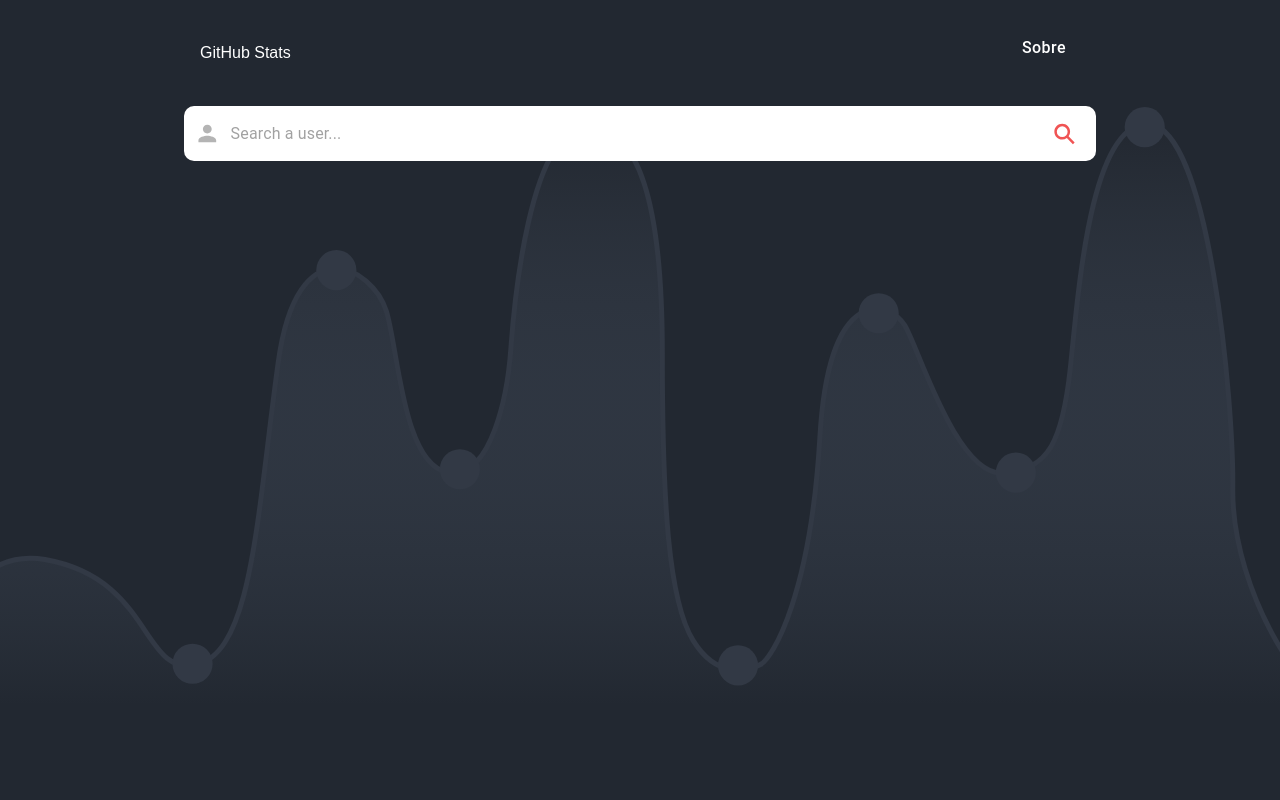
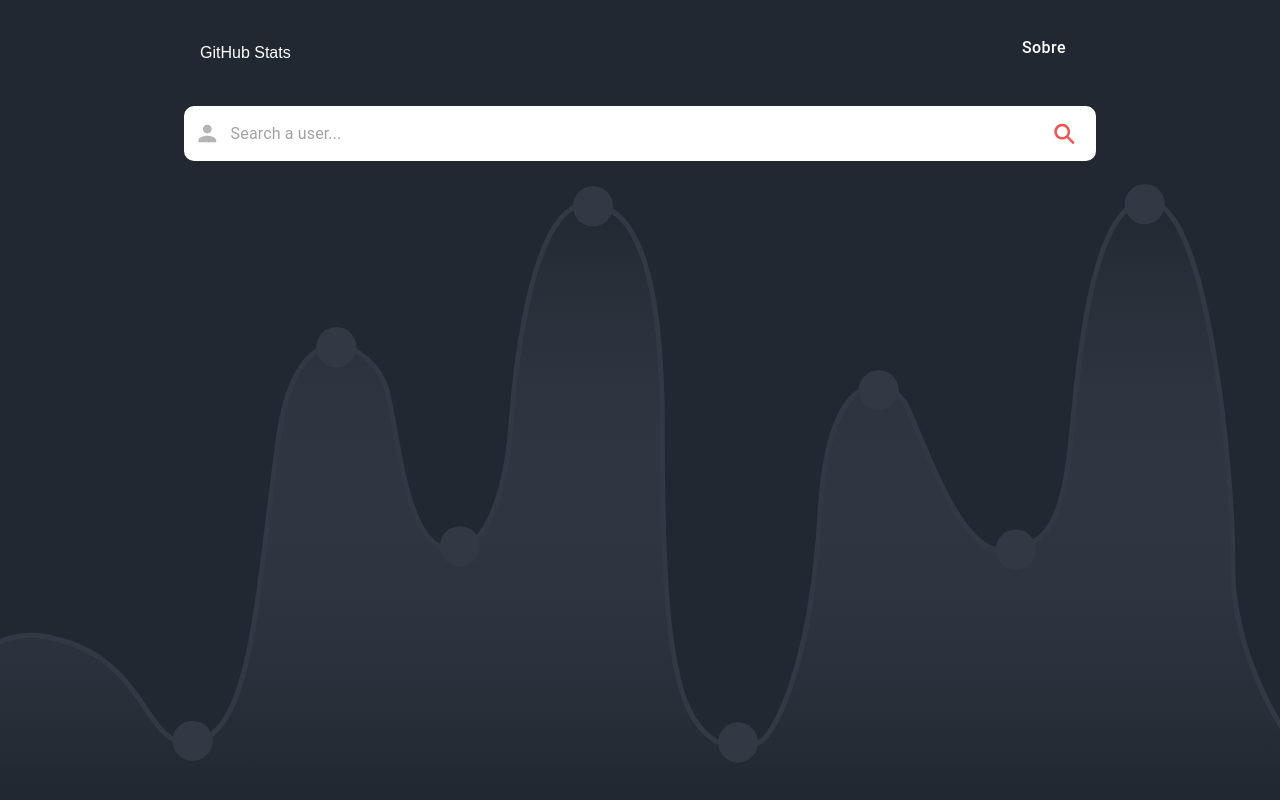
Before and after one commit to X5GuilhermeBR/GitHubStats, a Next.js app: page / in a window 1280 px wide. Shown: the top 800 px of the page. Built offline with nearby package versions, Linux system fonts and the light colour scheme.

Commit message:
fix: adjust header ul and image background

```diff
--- a/components/NavBar/styles.js
+++ b/components/NavBar/styles.js
@@ -7,7 +7,6 @@ export const Menu = styled.div`
     ul {
         font-size: 16px;
         list-style-type: none;
-        background-color: var(--background);
         display: flex;
         justify-content: space-between;
         overflow: hidden;
--- a/styles/GlobalStyles.js
+++ b/styles/GlobalStyles.js
@@ -43,7 +43,7 @@ export default createGlobalStyle`
       bottom: 0;
       width: 100%;
       height: 100%;
-      background: url('/images/background.svg') no-repeat center;
+      background: url('/images/background.svg') no-repeat center bottom;
     }
   }
 
```
